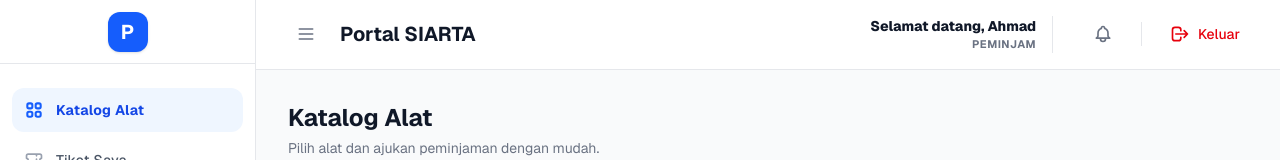
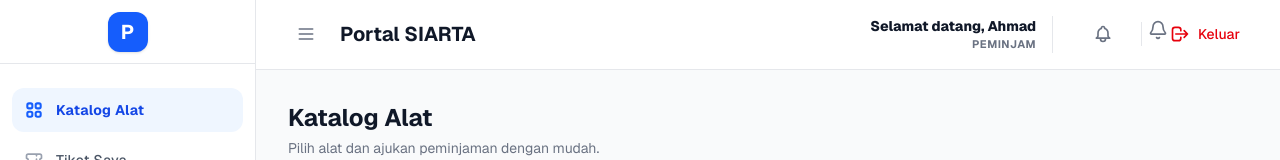
Before and after one commit to rmdnsantoso/SIARTA---Sistem-Arsitektur-Kelola-Aset, a Next.js app: page /peminjam in a window 1280 px wide. Shown: the top 160 px of the page. Built offline with nearby package versions, Linux system fonts and the light colour scheme.

Commit message:
Tambah fitur notifikasi di halaman peminjam

```diff
--- a/app/peminjam/page.tsx
+++ b/app/peminjam/page.tsx
@@ -7,6 +7,7 @@ import KatalogAlat from '../../components/peminjam/KatalogAlat'
 import TiketSaya from '../../components/peminjam/TiketSaya'
 import RiwayatPinjam from '../../components/peminjam/RiwayatPinjam'
 import { initialTickets } from '../../lib/dummyData'
+import NotificationDropdown from '../../components/peminjam/NotificationDropdown'
 
 export default function PeminjamDashboard() {
   const [activeNav, setActiveNav] = useState('Katalog Alat')
@@ -26,13 +27,17 @@ export default function PeminjamDashboard() {
         activeNav={activeNav}
         setActiveNav={setActiveNav}
       />
-      <div className="flex-1 flex flex-col min-w-0 overflow-hidden">
+      <div className="flex-1 flex flex-col min-w-0 overflow-hidden relative">
         <TopHeader
           sidebarOpen={sidebarOpen}
           setSidebarOpen={setSidebarOpen}
           userName="Ahmad"
           roleName="Peminjam"
         />
+
+        <div className="absolute top-3 right-[88px] sm:right-[104px] z-10">
+          <NotificationDropdown tickets={tickets} peminjamName="Ahmad" />
+        </div>
 
         <div className="flex-1 overflow-auto p-8">
           <div className="mb-6">
--- /dev/null
+++ b/components/peminjam/NotificationDropdown.tsx
@@ -0,0 +1,260 @@
+'use client'
+
+import { useEffect, useRef, useState } from 'react'
+import { Bell, CheckCircle2, XCircle, Clock, AlertTriangle, Info } from 'lucide-react'
+import { Ticket } from '../../types/ticket'
+
+// ===== Tipe Notifikasi (digabung di sini, tidak perlu file types terpisah) =====
+type NotificationType = 'approval' | 'rejected' | 'reminder' | 'overdue' | 'info'
+
+interface Notification {
+  id: string
+  type: NotificationType
+  title: string
+  message: string
+  ticketId?: string
+  timestamp: string
+  isRead: boolean
+}
+
+// ===== Helper tanggal (format "DD MMM YYYY" ala dummyData, contoh: "18 Jun 2026") =====
+const MONTHS: Record<string, number> = {
+  Jan: 0, Feb: 1, Mar: 2, Apr: 3, Mei: 4, Jun: 5,
+  Jul: 6, Agu: 7, Sep: 8, Okt: 9, Nov: 10, Des: 11,
+}
+
+function parseIndoDate(value: string): Date | null {
+  const parts = value.trim().split(' ')
+  if (parts.length !== 3) return null
+  const day = parseInt(parts[0], 10)
+  const month = MONTHS[parts[1]]
+  const year = parseInt(parts[2], 10)
+  if (Number.isNaN(day) || month === undefined || Number.isNaN(year)) return null
+  return new Date(year, month, day)
+}
+
+function daysBetween(a: Date, b: Date): number {
+  const msPerDay = 1000 * 60 * 60 * 24
+  const start = new Date(a.getFullYear(), a.getMonth(), a.getDate())
+  const end = new Date(b.getFullYear(), b.getMonth(), b.getDate())
+  return Math.round((end.getTime() - start.getTime()) / msPerDay)
+}
+
+// ===== Logic: ubah data tiket jadi daftar notifikasi =====
+function generateNotifications(tickets: Ticket[], peminjamName: string, today: Date = new Date()): Notification[] {
+  const myTickets = tickets.filter(t => t.peminjam === peminjamName)
+  const notifications: Notification[] = []
+
+  myTickets.forEach(ticket => {
+    // 1. Status persetujuan / penolakan
+    if (ticket.overallStatus === 'Disetujui') {
+      notifications.push({
+        id: `${ticket.id}-approved`,
+        type: 'approval',
+        title: 'Pengajuan disetujui',
+        message: `Peminjaman ${ticket.alat} (${ticket.id}) telah disetujui dan siap untuk proses serah terima.`,
+        ticketId: ticket.id,
+        timestamp: ticket.tanggalPinjam,
+        isRead: false,
+      })
+    } else if (ticket.overallStatus === 'Ditolak') {
+      const reason = ticket.trackingLogs?.find(l => l.status?.toLowerCase().includes('ditolak'))?.status
+      notifications.push({
+        id: `${ticket.id}-rejected`,
+        type: 'rejected',
+        title: 'Pengajuan ditolak',
+        message: reason
+          ? `Peminjaman ${ticket.alat} (${ticket.id}) ditolak. ${reason}`
+          : `Peminjaman ${ticket.alat} (${ticket.id}) ditolak pada tahap ${ticket.currentStage}.`,
+        ticketId: ticket.id,
+        timestamp: ticket.tanggalPinjam,
+        isRead: false,
+      })
+    } else if (ticket.overallStatus === 'Menunggu') {
+      notifications.push({
+        id: `${ticket.id}-pending`,
+        type: 'info',
+        title: 'Menunggu persetujuan',
+        message: `Peminjaman ${ticket.alat} (${ticket.id}) sedang menunggu persetujuan dari ${ticket.currentStage}.`,
+        ticketId: ticket.id,
+        timestamp: ticket.tanggalPinjam,
+        isRead: true,
+      })
+    }
+
+    // 2. Pengingat pengembalian (H-3 dan H-1) & keterlambatan, hanya untuk alat yang sedang dipinjam
+    if (ticket.overallStatus === 'Dipinjam') {
+      const dueDate = parseIndoDate(ticket.tanggalKembali)
+      if (dueDate) {
+        const diff = daysBetween(today, dueDate) // positif = belum jatuh tempo, negatif = sudah lewat
+
+        if (diff === 3) {
+          notifications.push({
+            id: `${ticket.id}-h3`,
+            type: 'reminder',
+            title: 'Pengingat pengembalian (H-3)',
+            message: `${ticket.alat} (${ticket.id}) harus dikembalikan dalam 3 hari, paling lambat ${ticket.tanggalKembali}.`,
+            ticketId: ticket.id,
+            timestamp: ticket.tanggalKembali,
+            isRead: false,
+          })
+        } else if (diff === 1) {
+          notifications.push({
+            id: `${ticket.id}-h1`,
+            type: 'reminder',
+            title: 'Pengingat pengembalian (H-1)',
+            message: `${ticket.alat} (${ticket.id}) harus dikembalikan besok, ${ticket.tanggalKembali}.`,
+            ticketId: ticket.id,
+            timestamp: ticket.tanggalKembali,
+            isRead: false,
+          })
+        } else if (diff < 0) {
+          notifications.push({
+            id: `${ticket.id}-overdue`,
+            type: 'overdue',
+            title: 'Keterlambatan pengembalian',
+            message: `${ticket.alat} (${ticket.id}) sudah terlambat dikembalikan ${Math.abs(diff)} hari sejak ${ticket.tanggalKembali}.`,
+            ticketId: ticket.id,
+            timestamp: ticket.tanggalKembali,
+            isRead: false,
+          })
+        }
+      }
+    }
+
+    // 3. Laporan kerusakan yang sudah dikirim
+    if (ticket.isReportedDamaged && ticket.damageReport) {
+      notifications.push({
+        id: `${ticket.id}-damage`,
+        type: 'info',
+        title: 'Laporan kerusakan tercatat',
+        message: `Laporan kerusakan untuk ${ticket.alat} (${ticket.id}) telah tercatat dan sedang ditindaklanjuti.`,
+        ticketId: ticket.id,
+        timestamp: ticket.damageReport.timestamp,
+        isRead: true,
+      })
+    }
+  })
+
+  return notifications
+}
+
+// ===== UI =====
+interface Props {
+  tickets: Ticket[]
+  peminjamName: string
+}
+
+const ICONS: Record<NotificationType, React.ReactNode> = {
+  approval: <CheckCircle2 className="w-4 h-4 text-green-600" />,
+  rejected: <XCircle className="w-4 h-4 text-red-600" />,
+  reminder: <Clock className="w-4 h-4 text-amber-600" />,
+  overdue: <AlertTriangle className="w-4 h-4 text-red-600" />,
+  info: <Info className="w-4 h-4 text-blue-600" />,
+}
+
+const BG: Record<NotificationType, string> = {
+  approval: 'bg-green-50',
+  rejected: 'bg-red-50',
+  reminder: 'bg-amber-50',
+  overdue: 'bg-red-50',
+  info: 'bg-blue-50',
+}
+
+export default function NotificationDropdown({ tickets, peminjamName }: Props) {
+  const [open, setOpen] = useState(false)
+  const [readIds, setReadIds] = useState<Set<string>>(new Set())
+  const ref = useRef<HTMLDivElement>(null)
+
+  const notifications = generateNotifications(tickets, peminjamName)
+    .map(n => (readIds.has(n.id) ? { ...n, isRead: true } : n))
+    .sort((a, b) => Number(a.isRead) - Number(b.isRead))
+
+  const unreadCount = notifications.filter(n => !n.isRead).length
+
+  useEffect(() => {
+    function handleClickOutside(e: MouseEvent) {
+      if (ref.current && !ref.current.contains(e.target as Node)) {
+        setOpen(false)
+      }
+    }
+    document.addEventListener('mousedown', handleClickOutside)
+    return () => document.removeEventListener('mousedown', handleClickOutside)
+  }, [])
+
+  const handleMarkRead = (id: string) => {
+    setReadIds(prev => new Set(prev).add(id))
+  }
+
+  const handleMarkAllRead = () => {
+    setReadIds(prev => {
+      const next = new Set(prev)
+      notifications.forEach(n => next.add(n.id))
+      return next
+    })
+  }
+
+  return (
+    <div className="relative" ref={ref}>
+      <button
+        onClick={() => setOpen(prev => !prev)}
+        className="relative p-2 rounded text-gray-500 hover:bg-gray-100 transition-colors"
+        title="Notifikasi"
+      >
+        <Bell className="w-5 h-5" />
+        {unreadCount > 0 && (
+          <span className="absolute -top-0.5 -right-0.5 flex items-center justify-center min-w-[18px] h-[18px] px-1 rounded-full bg-red-500 text-white text-[10px] font-bold leading-none">
+            {unreadCount > 9 ? '9+' : unreadCount}
+          </span>
+        )}
+      </button>
+
+      {open && (
+        <div className="absolute right-0 mt-2 w-80 sm:w-96 bg-white rounded-xl border border-gray-200 shadow-lg z-50 overflow-hidden">
+          <div className="flex items-center justify-between px-4 py-3 border-b border-gray-100">
+            <h3 className="text-sm font-bold text-gray-900">Notifikasi</h3>
+            {unreadCount > 0 && (
+              <button
+                onClick={handleMarkAllRead}
+                className="text-xs font-medium text-blue-600 hover:text-blue-700"
+              >
+                Tandai semua dibaca
+              </button>
+            )}
+          </div>
+
+          <div className="max-h-96 overflow-y-auto divide-y divide-gray-50">
+            {notifications.length === 0 && (
+              <div className="px-4 py-10 text-center">
+                <Bell className="w-8 h-8 text-gray-300 mx-auto mb-2" />
+                <p className="text-sm text-gray-500">Belum ada notifikasi</p>
+              </div>
+            )}
+
+            {notifications.map(n => (
+              <button
+                key={n.id}
+                onClick={() => handleMarkRead(n.id)}
+                className={`w-full text-left px-4 py-3 flex gap-3 hover:bg-gray-50 transition-colors ${!n.isRead ? 'bg-blue-50/40' : ''}`}
+              >
+                <div className={`shrink-0 w-8 h-8 rounded-full flex items-center justify-center ${BG[n.type]}`}>
+                  {ICONS[n.type]}
+                </div>
+                <div className="flex-1 min-w-0">
+                  <div className="flex items-center justify-between gap-2">
+                    <p className={`text-sm truncate ${!n.isRead ? 'font-bold text-gray-900' : 'font-medium text-gray-700'}`}>
+                      {n.title}
+                    </p>
+                    {!n.isRead && <span className="w-2 h-2 rounded-full bg-blue-600 shrink-0" />}
+                  </div>
+                  <p className="text-xs text-gray-500 mt-0.5 line-clamp-2">{n.message}</p>
+                  <p className="text-[10px] text-gray-400 mt-1">{n.timestamp}</p>
+                </div>
+              </button>
+            ))}
+          </div>
+        </div>
+      )}
+    </div>
+  )
+}
```
